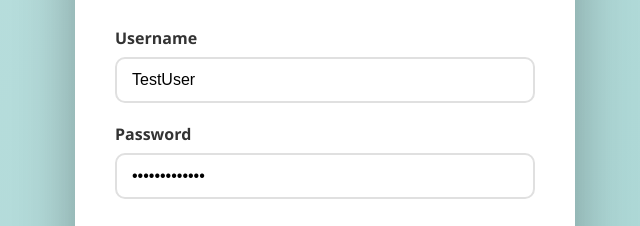
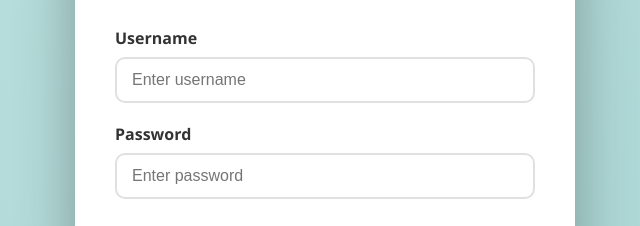
Before and after one commit to tungneet/precision, a plain HTML site: page prod_index.html in a window 1280 px wide. Shown: the part 297-523 px from the top of the page, without its empty margins (315-955 px from the left). Drawn offline with Linux system fonts and the light colour scheme.

Commit message:
Update prod_index.html

```diff
--- a/prod_index.html
+++ b/prod_index.html
@@ -289,12 +289,12 @@
 
             <div class="form-group">
                 <label for="username">Username</label>
-                <input type="text" id="username" placeholder="Enter username" value="TestUser">
+                <input type="text" id="username" placeholder="Enter username" value="">
             </div>
 
             <div class="form-group">
                 <label for="password">Password</label>
-                <input type="password" id="password" placeholder="Enter password" value="Awonderfulday">
+                <input type="password" id="password" placeholder="Enter password" value="">
             </div>
 
             <button id="loginBtn">Login</button>
@@ -317,7 +317,7 @@
 
             <div class="form-group">
                 <label for="userId">User ID</label>
-                <input type="text" id="userId" placeholder="Enter your User ID" value="72cdbc78-6256-422c-b230-962e664e2d34">
+                <input type="text" id="userId" placeholder="Enter your User ID" value="">
             </div>
 
             <button id="loadUserBtn">Load User</button>
```
